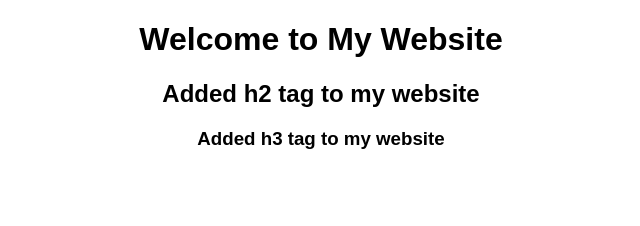
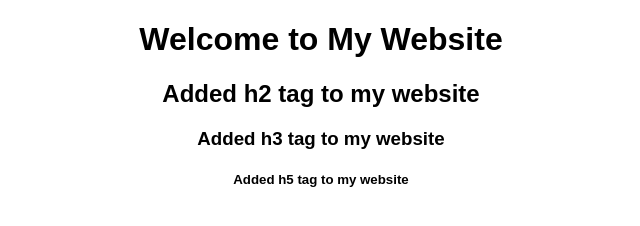
Before and after one commit to Kmadhu129/MyWebsite, a plain HTML site: page index.html in a window 1280 px wide. Shown: the whole page, without its empty margins (319-959 px from the left). Drawn offline with Linux system fonts and the light colour scheme.

Commit message:
Update index.html

```diff
--- a/index.html
+++ b/index.html
@@ -10,6 +10,7 @@
     <h1>Welcome to My Website</h1>
     <h2>Added h2 tag to my website</h2>
     <h3>Added h3 tag to my website</h3>
+    <h5>Added h5 tag to my website</h5>
 
 </body>
 </html>
```
